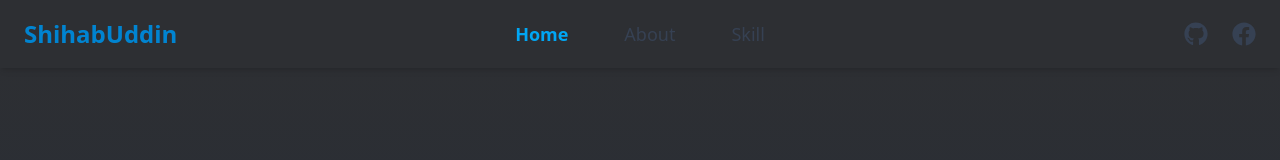
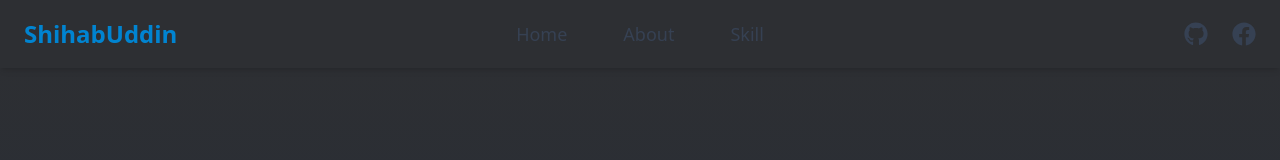
Before and after one commit to shihab103/portfolio, a React (Vite) app: page / in a window 1280 px wide. Shown: the top 160 px of the page. Built offline with nearby package versions, Linux system fonts and the light colour scheme.

Commit message:
updated navbar

```diff
--- a/src/Components/Navbar/Navbar.jsx
+++ b/src/Components/Navbar/Navbar.jsx
@@ -1,86 +1,86 @@
 import React, { useState } from "react";
-import { NavLink } from "react-router";
 import { FaGithub, FaFacebook, FaBars, FaTimes } from "react-icons/fa";
+
+const links = [
+  { id: "home", label: "Home" },
+  { id: "about", label: "About" },
+  { id: "skills", label: "Skill" },
+];
+
+const socialLinks = [
+  {
+    href: "https://github.com/your-github-username",
+    label: "GitHub",
+    icon: <FaGithub />,
+  },
+  {
+    href: "https://facebook.com/your-facebook-profile",
+    label: "Facebook",
+    icon: <FaFacebook />,
+  },
+];
 
 const Navbar = () => {
   const [menuOpen, setMenuOpen] = useState(false);
 
-  const links = (
-    <>
-      <NavLink
-        to="/"
-        onClick={() => setMenuOpen(false)} // ক্লিক করলে মেনু বন্ধ হবে
-        className={({ isActive }) =>
-          isActive
-            ? "text-sky-500 font-semibold block px-3 py-2 rounded"
-            : "hover:text-sky-400 block px-3 py-2 rounded transition"
-        }
+  const scrollToSection = (id) => {
+    const section = document.getElementById(id);
+    if (section) {
+      section.scrollIntoView({ behavior: "smooth" });
+    }
+    setMenuOpen(false);
+  };
+
+  const renderLinks = (className = "") =>
+    links.map(({ id, label }) => (
+      <button
+        key={id}
+        onClick={() => scrollToSection(id)}
+        className={`cursor-pointer hover:text-sky-400 transition px-3 py-2 rounded ${className}`}
       >
-        Home
-      </NavLink>
-      <NavLink
-        to="/about"
-        onClick={() => setMenuOpen(false)}
-        className={({ isActive }) =>
-          isActive
-            ? "text-sky-500 font-semibold block px-3 py-2 rounded"
-            : "hover:text-sky-400 block px-3 py-2 rounded transition"
-        }
+        {label}
+      </button>
+    ));
+
+  const renderSocialIcons = () =>
+    socialLinks.map(({ href, label, icon }) => (
+      <a
+        key={label}
+        href={href}
+        target="_blank"
+        rel="noreferrer"
+        className="hover:text-sky-500 transition"
+        aria-label={label}
       >
-        About
-      </NavLink>
-      <NavLink
-        to="/skill"
-        onClick={() => setMenuOpen(false)}
-        className={({ isActive }) =>
-          isActive
-            ? "text-sky-500 font-semibold block px-3 py-2 rounded"
-            : "hover:text-sky-400 block px-3 py-2 rounded transition"
-        }
-      >
-        Skill
-      </NavLink>
-    </>
-  );
+        {icon}
+      </a>
+    ));
 
   return (
     <nav className="sticky top-0 z-50 primary shadow-md">
       <div className="container mx-auto flex items-center justify-between px-6 py-3">
-        {/* Left: Logo */}
+        {/* Logo */}
         <div className="flex-1">
-          <NavLink to="/" className="text-2xl font-bold text-sky-600">
+          <a
+            href="#"
+            onClick={() => scrollToSection("home")}
+            className="text-2xl font-bold text-sky-600 cursor-pointer"
+          >
             ShihabUddin
-          </NavLink>
-        </div>
-
-        {/* Center: Nav Links (hidden on small screens) */}
-        <div className="hidden md:flex gap-8 flex-1 justify-center text-gray-700 text-lg">
-          {links}
-        </div>
-
-        {/* Right: Social Icons (hidden on small screens) */}
-        <div className="hidden md:flex gap-6 flex-1 justify-end text-gray-700 text-2xl">
-          <a
-            href="https://github.com/your-github-username"
-            target="_blank"
-            rel="noreferrer"
-            className="hover:text-sky-500 transition"
-            aria-label="GitHub"
-          >
-            <FaGithub />
-          </a>
-          <a
-            href="https://facebook.com/your-facebook-profile"
-            target="_blank"
-            rel="noreferrer"
-            className="hover:text-sky-500 transition"
-            aria-label="Facebook"
-          >
-            <FaFacebook />
           </a>
         </div>
 
-        {/* Mobile Hamburger Menu Button */}
+        {/* Desktop Links */}
+        <div className="hidden md:flex gap-8 flex-1 justify-center text-gray-700 text-lg">
+          {renderLinks()}
+        </div>
+
+        {/* Desktop Social Icons */}
+        <div className="hidden md:flex gap-6 flex-1 justify-end text-gray-700 text-2xl">
+          {renderSocialIcons()}
+        </div>
+
+        {/* Mobile Hamburger */}
         <div className="md:hidden flex items-center">
           <button
             onClick={() => setMenuOpen(!menuOpen)}
@@ -92,33 +92,13 @@ const Navbar = () => {
         </div>
       </div>
 
-      {/* Mobile Menu Dropdown */}
+      {/* Mobile Menu */}
       {menuOpen && (
         <div className="md:hidden bg-white shadow-md border-t border-gray-200">
           <div className="flex flex-col px-6 py-4 gap-4">
-            {/* Nav Links */}
-            {links}
-
-            {/* Social Links */}
+            {renderLinks("text-gray-700 hover:text-sky-500 transition px-3 py-2 rounded text-left")}
             <div className="flex gap-6 text-gray-700 text-2xl mt-4">
-              <a
-                href="https://github.com/your-github-username"
-                target="_blank"
-                rel="noreferrer"
-                className="hover:text-sky-500 transition"
-                aria-label="GitHub"
-              >
-                <FaGithub />
-              </a>
-              <a
-                href="https://facebook.com/your-facebook-profile"
-                target="_blank"
-                rel="noreferrer"
-                className="hover:text-sky-500 transition"
-                aria-label="Facebook"
-              >
-                <FaFacebook />
-              </a>
+              {renderSocialIcons()}
             </div>
           </div>
         </div>
--- a/src/Pages/Home/Home.jsx
+++ b/src/Pages/Home/Home.jsx
@@ -7,7 +7,7 @@ const Home = () => {
   //   const resumeLink = "/resume/ShihabUddin_Resume.pdf";
 
   return (
-    <div className="w-full h-screen bg-gradient-to-b from-[#2d2f33] to-[#1e293b] flex items-center px-6 md:px-20">
+    <div id="home" className="w-full h-screen bg-gradient-to-b from-[#2d2f33] to-[#1e293b] flex items-center px-6 md:px-20">
       {/* Left Side Text */}
       <div className="flex-1 text-center md:text-left">
         <h1 className="text-5xl md:text-6xl font-bold text-white drop-shadow-lg">
```
